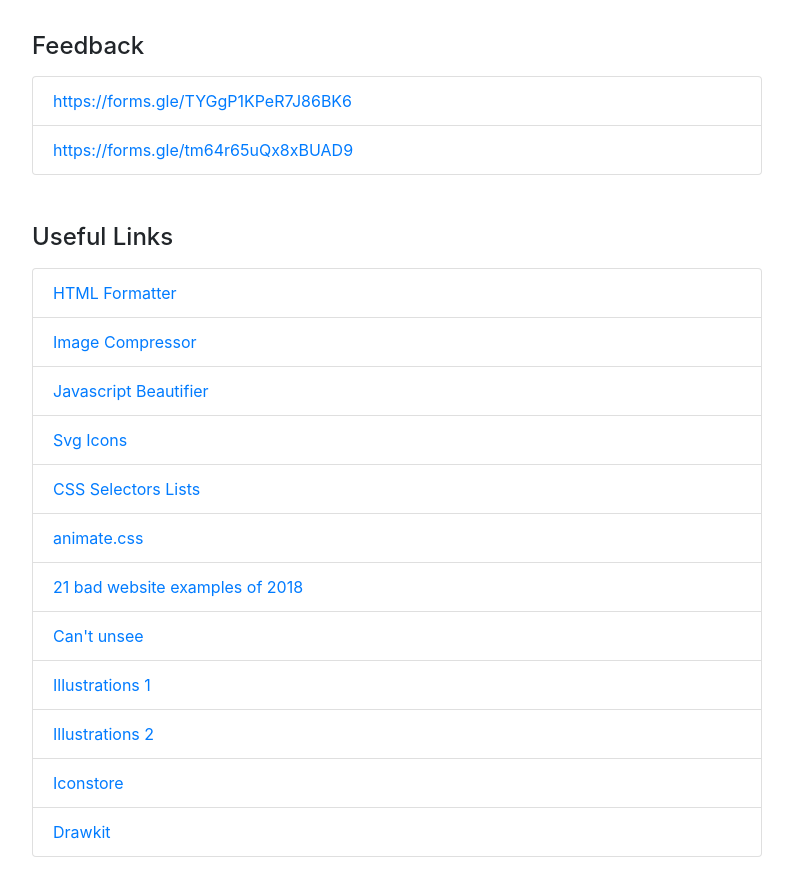
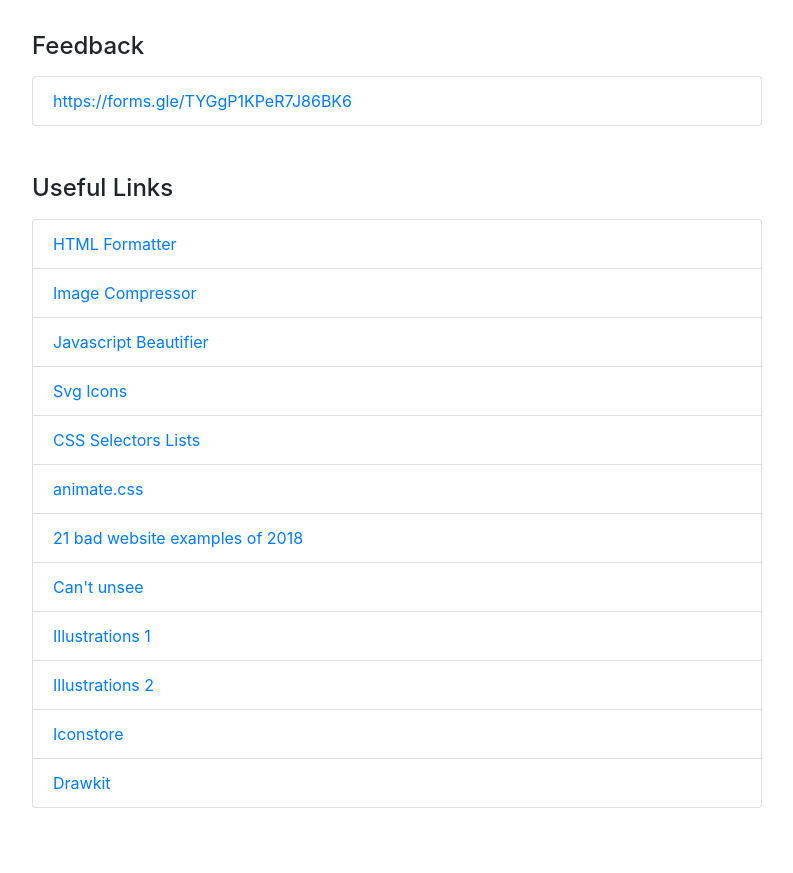
Before and after one commit to tapanbavaliya/useful-links, a plain HTML site: page index.html in a window 1280 px wide. Shown: the part 1260-2133 px from the top of the page, without its empty margins (243-1036 px from the left). Drawn offline with nearby package versions, Linux system fonts and the light colour scheme.

Commit message:
update content

```diff
--- a/index.html
+++ b/index.html
@@ -143,9 +143,6 @@
             <li class="list-group-item">
               <a href="https://forms.gle/TYGgP1KPeR7J86BK6" target="_blank" class="mb-5">https://forms.gle/TYGgP1KPeR7J86BK6</a>
             </li>
-            <li class="list-group-item">
-              <a href="https://forms.gle/tm64r65uQx8xBUAD9" target="_blank" class="mb-5">https://forms.gle/tm64r65uQx8xBUAD9</a>
-            </li>
           </ul>
         </div>
       </div>
```
